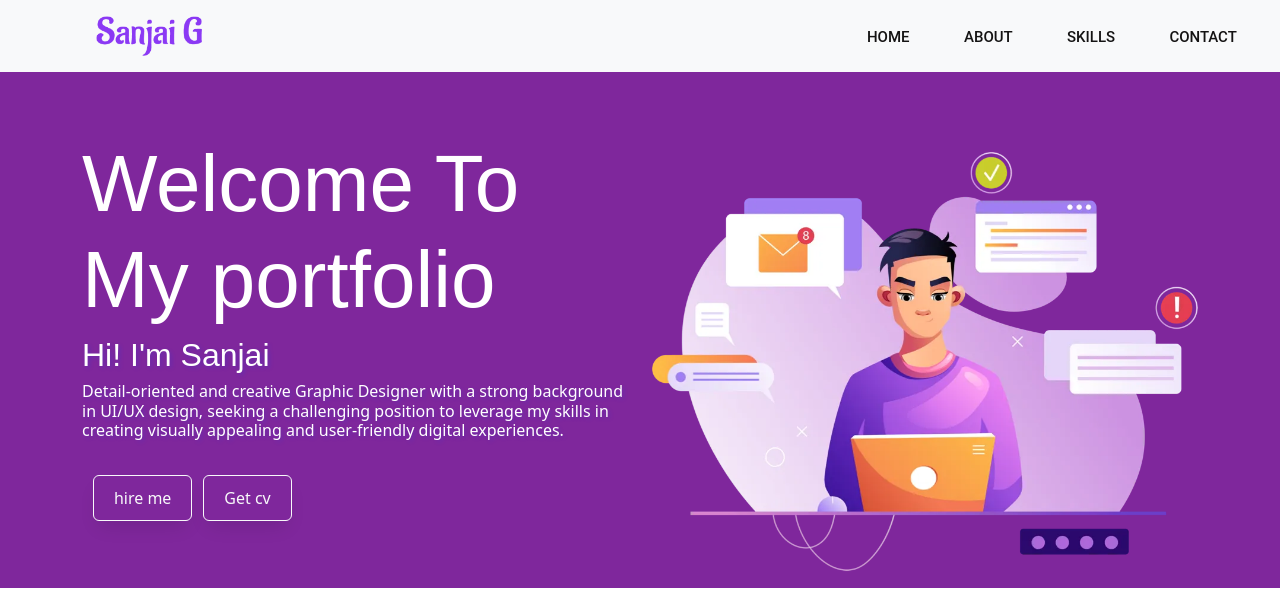
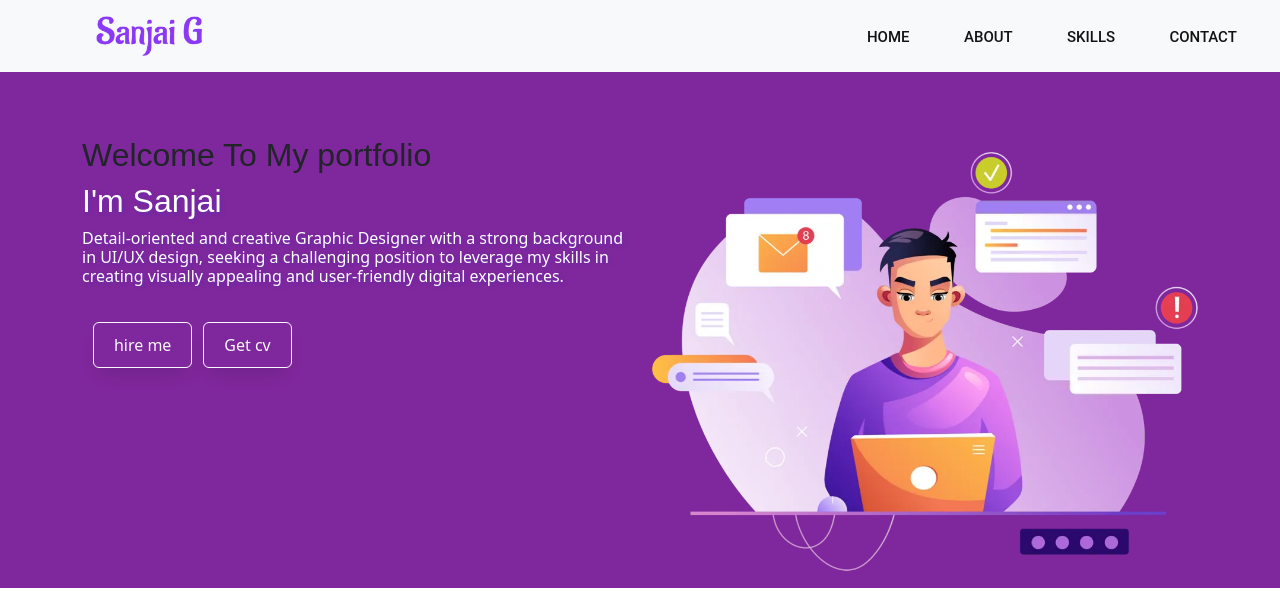
Before and after one commit to sanjai1407/Portfolio, a website: page index.html in a window 1280 px wide. Shown: the top 605 px of the page. Drawn offline with nearby package versions, Linux system fonts and the light colour scheme; files whose address does not match are found by name.

Commit message:
Update index.html

```diff
--- a/index.html
+++ b/index.html
@@ -82,8 +82,8 @@
             <div class="container">
                 <div class="row">
                     <div class="col-lg-6 col-md-12 site-title">
-                        <h1>Welcome To My portfolio</h1>
-                        <h2 class="name">Hi! I'm Sanjai
+                        <h2>Welcome To My portfolio</h2>
+                        <h2 class="name">I'm Sanjai
                         </h2>
                         <h6 class="course">Detail-oriented and creative Graphic Designer with a strong background in UI/UX design, seeking a challenging position to leverage my skills in creating visually appealing and user-friendly digital experiences.
                         </h6>
```
